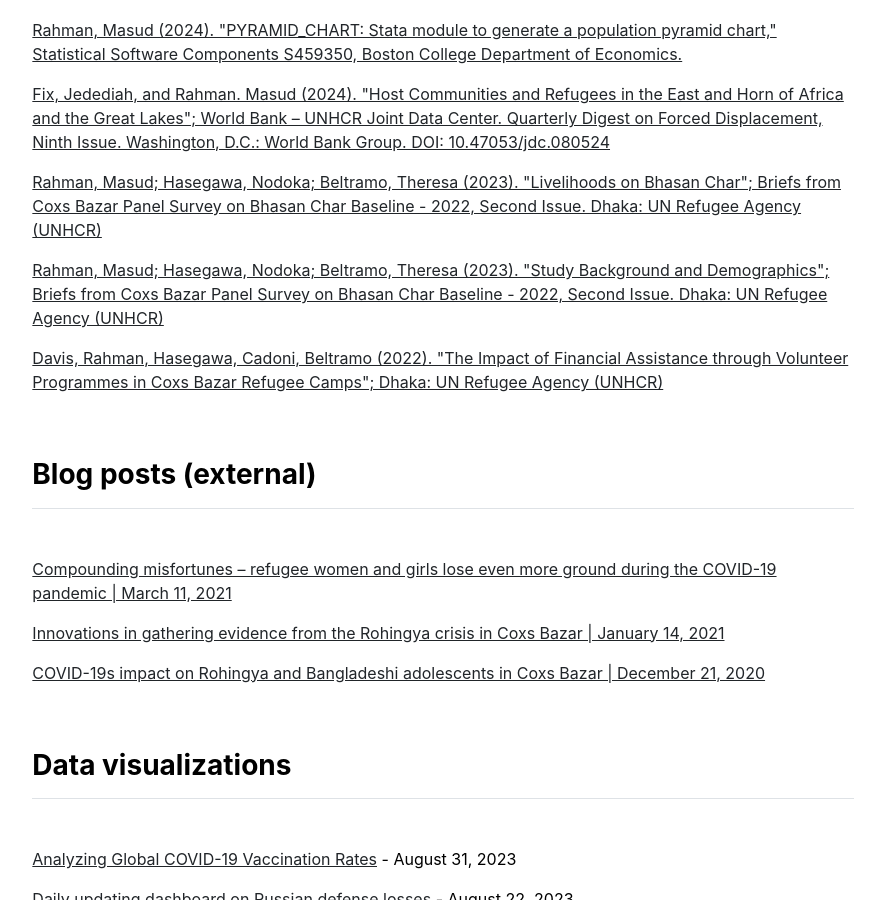
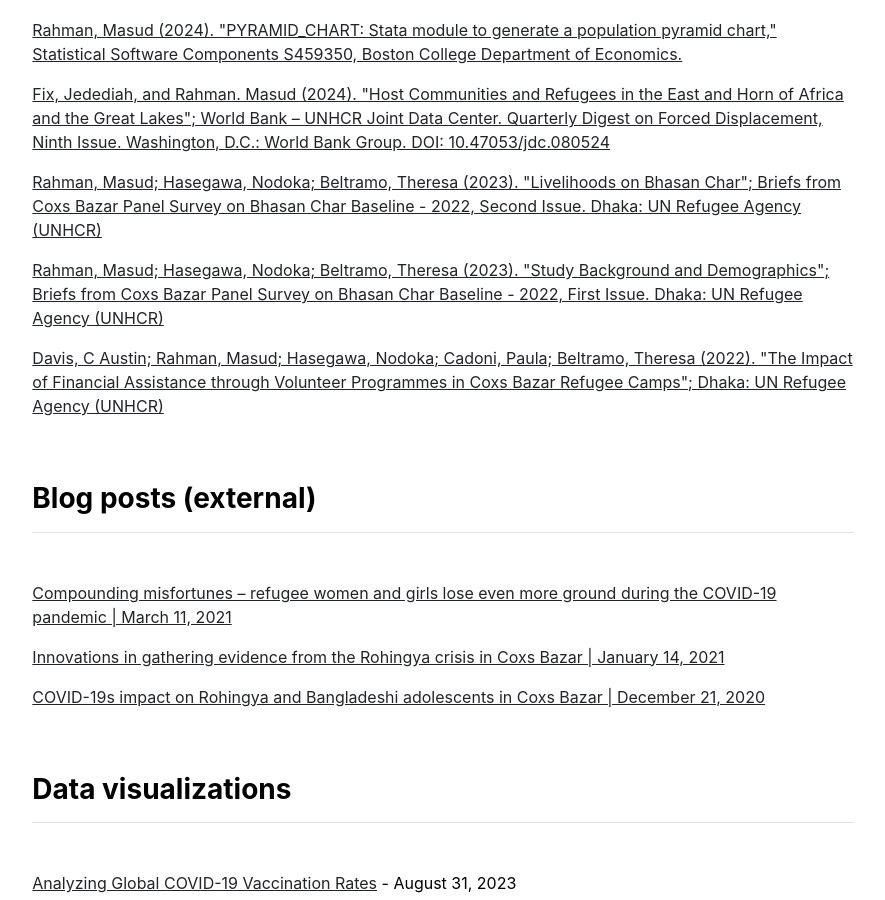
Before and after one commit to masud90/masud90.github.io, a Jekyll site: the page built from index.md, in a window 1280 px wide and 900 px high, scrolled down 1627 px. Shown: the whole window, without its empty margins (197-1082 px from the left). Built offline with Jekyll 4.4.1, drawn with Linux system fonts in a browser that asks for light colours.

Commit message:
Update name spelling

```diff
--- a/_data/publications.yml
+++ b/_data/publications.yml
@@ -2,12 +2,12 @@
 - {name: 'Rahman, Masud (2024). "PYRAMID_CHART: Stata module to generate a population pyramid chart," Statistical Software Components S459350, Boston College Department of Economics.' , url: 'https://ideas.repec.org/c/boc/bocode/s459350.html'}
 - {name: 'Fix, Jedediah, and Rahman. Masud (2024). "Host Communities and Refugees in the East and Horn of Africa and the Great Lakes"; World Bank – UNHCR Joint Data Center. Quarterly Digest on Forced Displacement, Ninth Issue. Washington, D.C.: World Bank Group. DOI: 10.47053/jdc.080524', url: 'https://doi.org/10.47053/jdc.080524'}
 - {name: 'Rahman, Masud; Hasegawa, Nodoka; Beltramo, Theresa (2023). "Livelihoods on Bhasan Char"; Briefs from Coxs Bazar Panel Survey on Bhasan Char Baseline - 2022, Second Issue. Dhaka: UN Refugee Agency (UNHCR)', url: 'https://data2.unhcr.org/en/documents/details/102924'}
-- {name: 'Rahman, Masud; Hasegawa, Nodoka; Beltramo, Theresa (2023). "Study Background and Demographics"; Briefs from Coxs Bazar Panel Survey on Bhasan Char Baseline - 2022, Second Issue. Dhaka: UN Refugee Agency (UNHCR) ', url: 'https://data2.unhcr.org/en/documents/details/102923'}
-- {name: 'Davis, Rahman, Hasegawa, Cadoni, Beltramo (2022). "The Impact of Financial Assistance through Volunteer Programmes in Coxs Bazar Refugee Camps"; Dhaka: UN Refugee Agency (UNHCR)', url: 'https://data.unhcr.org/en/documents/details/93863'}
+- {name: 'Rahman, Masud; Hasegawa, Nodoka; Beltramo, Theresa (2023). "Study Background and Demographics"; Briefs from Coxs Bazar Panel Survey on Bhasan Char Baseline - 2022, First Issue. Dhaka: UN Refugee Agency (UNHCR) ', url: 'https://data2.unhcr.org/en/documents/details/102923'}
+- {name: 'Davis, C Austin; Rahman, Masud; Hasegawa, Nodoka; Cadoni, Paula; Beltramo, Theresa (2022). "The Impact of Financial Assistance through Volunteer Programmes in Coxs Bazar Refugee Camps"; Dhaka: UN Refugee Agency (UNHCR)', url: 'https://data.unhcr.org/en/documents/details/93863'}
 
 index:
 - {name: 'Rahman, Masud (2024). "PYRAMID_CHART: Stata module to generate a population pyramid chart," Statistical Software Components S459350, Boston College Department of Economics.' , url: 'https://ideas.repec.org/c/boc/bocode/s459350.html'}
 - {name: 'Fix, Jedediah, and Rahman. Masud (2024). "Host Communities and Refugees in the East and Horn of Africa and the Great Lakes"; World Bank – UNHCR Joint Data Center. Quarterly Digest on Forced Displacement, Ninth Issue. Washington, D.C.: World Bank Group. DOI: 10.47053/jdc.080524', url: 'https://doi.org/10.47053/jdc.080524'}
 - {name: 'Rahman, Masud; Hasegawa, Nodoka; Beltramo, Theresa (2023). "Livelihoods on Bhasan Char"; Briefs from Coxs Bazar Panel Survey on Bhasan Char Baseline - 2022, Second Issue. Dhaka: UN Refugee Agency (UNHCR)', url: 'https://data2.unhcr.org/en/documents/details/102924'}
-- {name: 'Rahman, Masud; Hasegawa, Nodoka; Beltramo, Theresa (2023). "Study Background and Demographics"; Briefs from Coxs Bazar Panel Survey on Bhasan Char Baseline - 2022, Second Issue. Dhaka: UN Refugee Agency (UNHCR) ', url: 'https://data2.unhcr.org/en/documents/details/102923'}
-- {name: 'Davis, Rahman, Hasegawa, Cadoni, Beltramo (2022). "The Impact of Financial Assistance through Volunteer Programmes in Coxs Bazar Refugee Camps"; Dhaka: UN Refugee Agency (UNHCR)', url: 'https://data.unhcr.org/en/documents/details/93863'}
+- {name: 'Rahman, Masud; Hasegawa, Nodoka; Beltramo, Theresa (2023). "Study Background and Demographics"; Briefs from Coxs Bazar Panel Survey on Bhasan Char Baseline - 2022, First Issue. Dhaka: UN Refugee Agency (UNHCR) ', url: 'https://data2.unhcr.org/en/documents/details/102923'}
+- {name: 'Davis, C Austin; Rahman, Masud; Hasegawa, Nodoka; Cadoni, Paula; Beltramo, Theresa (2022). "The Impact of Financial Assistance through Volunteer Programmes in Coxs Bazar Refugee Camps"; Dhaka: UN Refugee Agency (UNHCR)', url: 'https://data.unhcr.org/en/documents/details/93863'}
```
